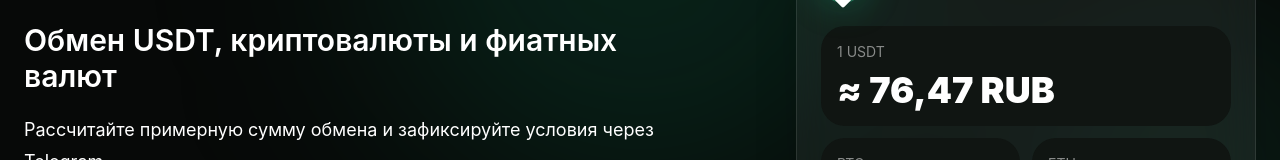
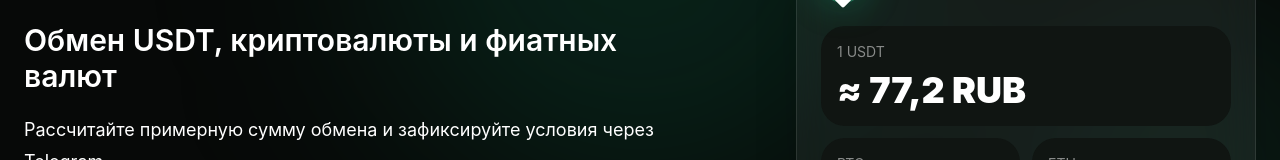
Before and after one commit to i4573390-cyber/TetherPoint, a React (Vite) app: page / in a window 1280 px wide. Shown: the part 325-485 px from the top of the page. Built offline with nearby package versions, Linux system fonts and the light colour scheme.

Commit message:
Update App.jsx

```diff
--- a/src/App.jsx
+++ b/src/App.jsx
@@ -19,7 +19,7 @@
 
 const TELEGRAM_URL = "https://t.me/TetherPointExchange";
 const WORKING_HOURS = "09:00–19:30";
-const CLIENT_RATE_BONUS = 1.02;
+const CLIENT_RATE_BONUS = 1;
 
 const fiatCurrencies = ["RUB", "KZT", "USD", "EUR", "CNY", "AED", "TRY", "THB"];
 const cryptoCurrencies = ["USDT", "BTC", "ETH", "USDC", "TON", "TRX", "BNB", "SOL", "LTC", "XRP"];
@@ -41,7 +41,7 @@
 const fxToUsd = {
   USD: 1,
   EUR: 1.09,
-  RUB: 1 / 78,
+  RUB: 1 / 77.2,
   KZT: 1 / 520,
   CNY: 1 / 7.2,
   AED: 1 / 3.6725,
@@ -380,7 +380,7 @@
               <div className="space-y-3">
                 <div className="rounded-3xl bg-[#101512] p-4">
                   <div className="mb-2 text-sm text-white/50">1 USDT</div>
-                  <div className="text-4xl font-black text-white">≈ {formatNumber((usdPrices.USDT / fxToUsd.RUB) / CLIENT_RATE_BONUS, 2)} RUB</div>
+                  <div className="text-4xl font-black text-white">≈ {formatNumber((usdPrices.USDT / fxToUsd.RUB) * CLIENT_RATE_BONUS, 2)} RUB</div>
                 </div>
                 <div className="grid grid-cols-2 gap-3">
                   <div className="rounded-3xl bg-[#101512] p-4">
```
